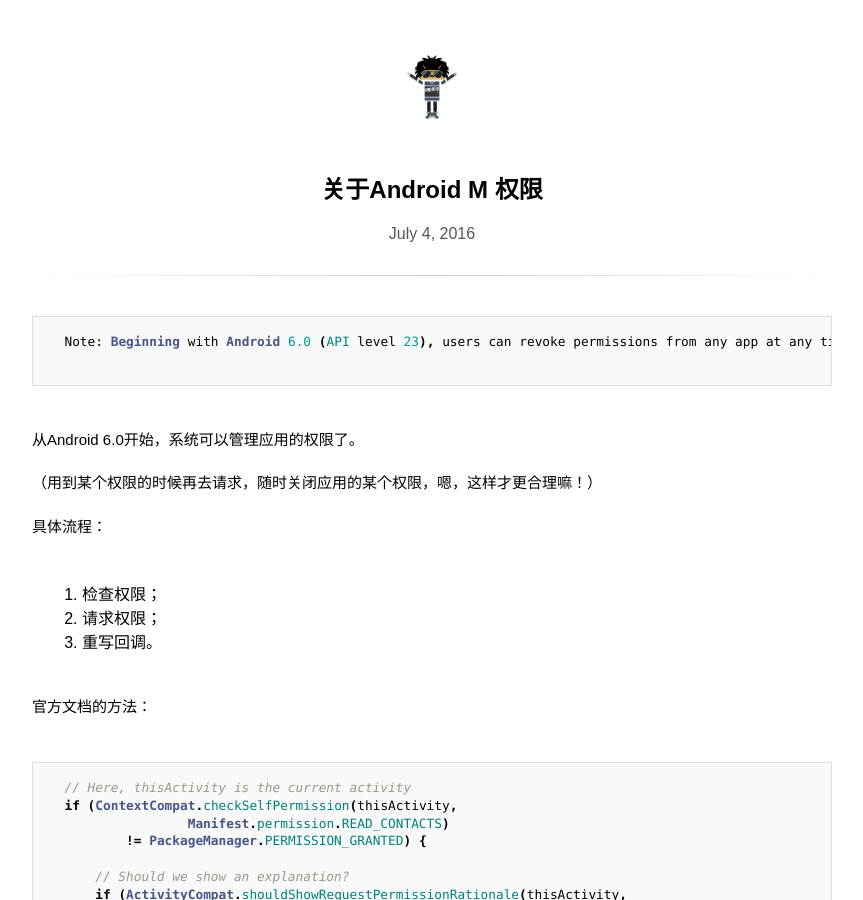
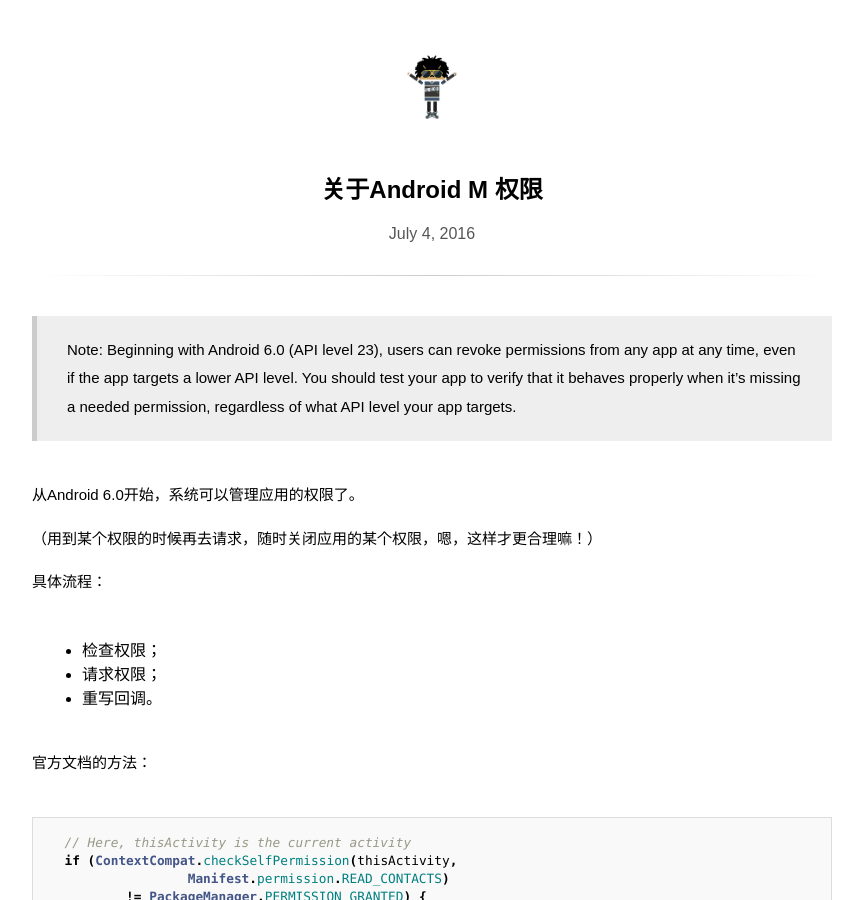
Before and after one commit to lvliheng/lvliheng.github.io, a Jekyll site: the page built from _posts/2016-07-04-About-Permission.md, in a window 1280 px wide and 900 px high. Shown: the whole window, without its empty margins (208-1071 px from the left). Built offline with Jekyll 4.4.1, drawn with Linux system fonts in a browser that asks for light colours; some web fonts are replaced; some of the changed lines change nothing that is shown.

Commit message:
Update 2016-07-04-About-Permission.md

```diff
--- a/_posts/2016-07-04-About-Permission.md
+++ b/_posts/2016-07-04-About-Permission.md
@@ -3,9 +3,9 @@
 ---
 
 
-  {% highlight java %}
-  Note: Beginning with Android 6.0 (API level 23), users can revoke permissions from any app at any time, even if the app targets a lower API level. You should test your app to verify that it behaves properly when it's missing a needed permission, regardless of what API level your app targets.
-  {% endhighlight %}
+  > Note: Beginning with Android 6.0 (API level 23), users can revoke permissions from any app at any time, even if the app targets a
+  > lower API level. You should test your app to verify that it behaves properly when it's missing a needed permission, regardless of
+  > what API level your app targets.
 
   从Android 6.0开始，系统可以管理应用的权限了。
 
@@ -13,9 +13,9 @@
 
   具体流程：
 
-  1. 检查权限；
-  2. 请求权限；
-  3. 重写回调。
+  * 检查权限；
+  * 请求权限；
+  * 重写回调。
 
   官方文档的方法：
 
```
